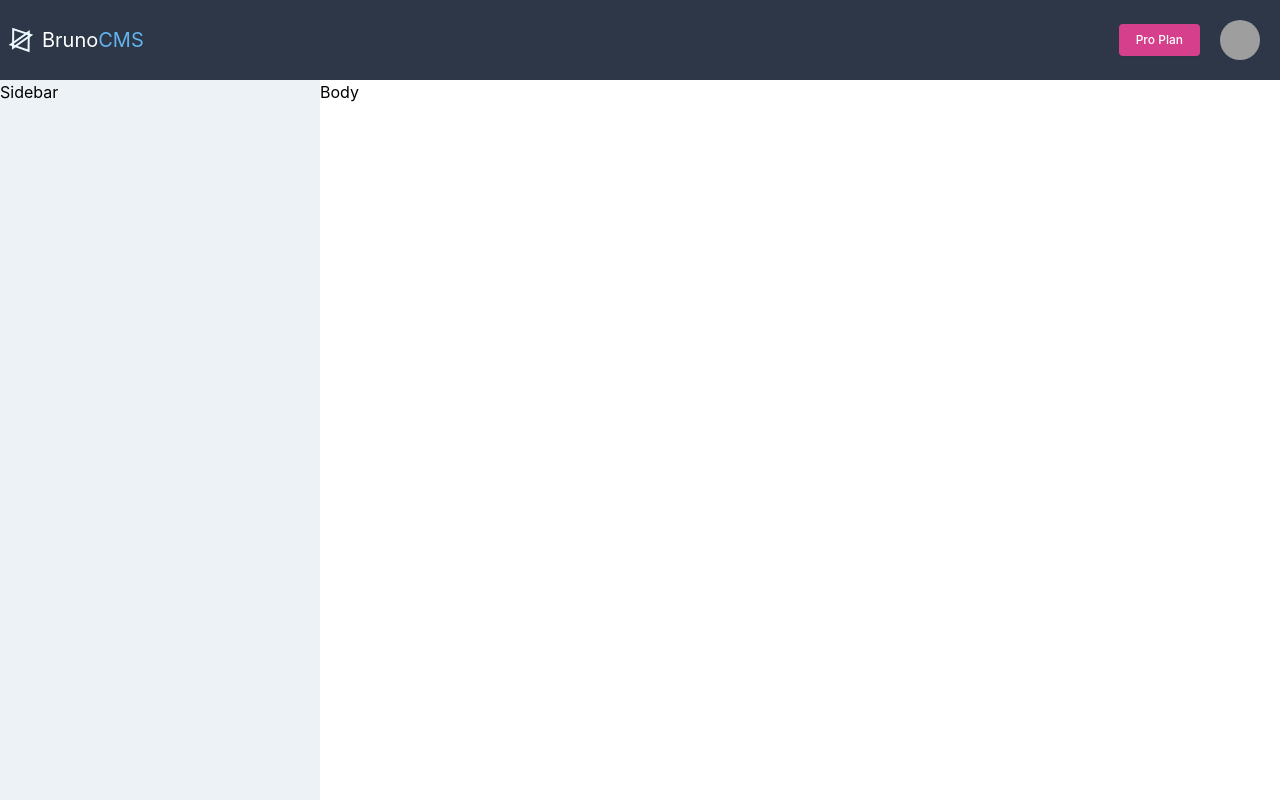
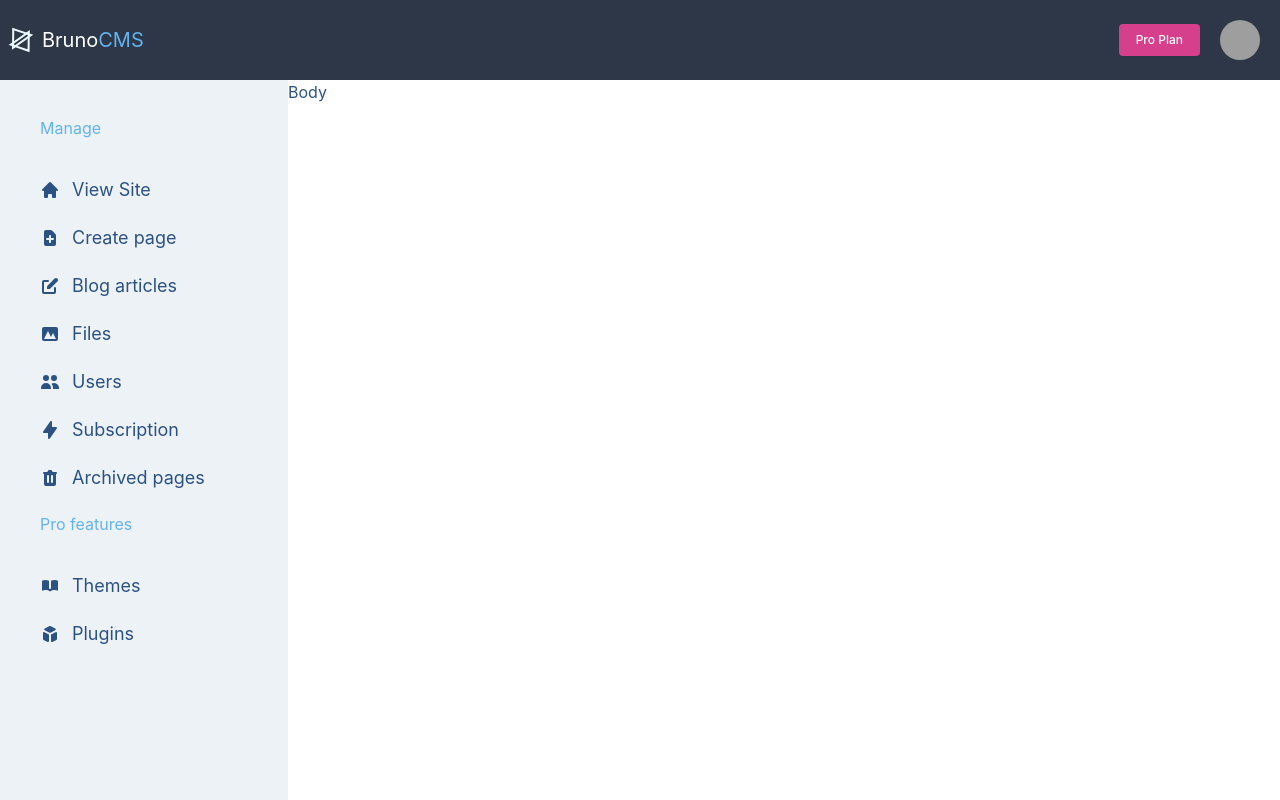
Before and after one commit to devbrunopaula/bruno-cms, a React (Create React App) app: page / in a window 1280 px wide. Built offline with nearby package versions, Linux system fonts and the light colour scheme; grey boxes are pictures that could not be loaded.

Commit message:
adds links to the sidebar

```diff
--- a/src/components/Layout/index.jsx
+++ b/src/components/Layout/index.jsx
@@ -8,8 +8,8 @@ const LayoutRc = () => {
 			<div>
 				<HeaderComp />
 			</div>
-			<div className=' test1 flex flex-row  layout_sidebar_body '>
-				<div className='sidebar hidden w-1/4 md:block'>
+			<div className='flex flex-row  layout_sidebar_body '>
+				<div className='sidebar  hidden w-72  md:block'>
 					<Sidebar />
 				</div>
 				<div>Body</div>
--- /dev/null
+++ b/src/components/Sidebar/SideBarItems.jsx
@@ -0,0 +1,18 @@
+import React from 'react'
+import bubble from '../../assets/images/Ellipse.png'
+
+function SideBarItems({Icon, title, show}) {
+	return (
+		<div className='flex mb-5 items-center'>
+			<div className='mr-3'>
+				<Icon className='h-5 w-5 text-blue-primary ' />
+			</div>
+			<div className='w-36 text-lg'>{title}</div>
+			<div className='flex items-center justify-end '>
+				{show ? <img src={bubble} alt={`${title}`} /> : ''}
+			</div>
+		</div>
+	)
+}
+
+export default SideBarItems
--- a/src/components/Sidebar/Sidebar.jsx
+++ b/src/components/Sidebar/Sidebar.jsx
@@ -1,10 +1,62 @@
-import React from 'react'
+import React, {useState} from 'react'
+import {
+	HomeIcon,
+	DocumentAddIcon,
+	PencilAltIcon,
+	PhotographIcon,
+	UsersIcon,
+	LightningBoltIcon,
+	TrashIcon,
+	BookOpenIcon,
+	CubeIcon,
+	ChartBarIcon,
+} from '@heroicons/react/solid'
+
 import './sidebar.scss'
+import SideBarItems from './SideBarItems'
+
+const ManageLinks = [
+	{icon: HomeIcon, title: 'View Site'},
+	{icon: DocumentAddIcon, title: 'Create page'},
+	{icon: PencilAltIcon, title: 'Blog articles'},
+	{icon: PhotographIcon, title: 'Files'},
+	{icon: UsersIcon, title: 'Users'},
+	{icon: LightningBoltIcon, title: 'Subscription'},
+	{icon: TrashIcon, title: 'Archived pages'},
+]
+
+const ProFeatures = [
+	{icon: BookOpenIcon, title: 'Themes'},
+	{icon: CubeIcon, title: 'Plugins'},
+	// {icon: ChartBarIcon, title: 'Plugins'},
+]
 
 function Sidebar() {
+	const [show, setShow] = useState(false)
 	return (
-		<div className=''>
-			<h4>Sidebar</h4>
+		<div className='ml-10 mt-9'>
+			<h4 className='mb-9 text-blue-light'>Manage</h4>
+			<div className='flex flex-row items-center'>
+				<div className='flex flex-col w-full'>
+					{ManageLinks &&
+						ManageLinks.map(link => (
+							<SideBarItems
+								Icon={link.icon}
+								title={link.title}
+								status={show}
+							/>
+						))}
+					<h4 className='mb-9 text-blue-light'>Pro features</h4>
+					{ProFeatures &&
+						ProFeatures.map(link => (
+							<SideBarItems
+								Icon={link.icon}
+								title={link.title}
+								status={show}
+							/>
+						))}
+				</div>
+			</div>
 		</div>
 	)
 }
--- a/src/components/Sidebar/sidebar.scss
+++ b/src/components/Sidebar/sidebar.scss
@@ -3,3 +3,7 @@
 .sidebar {
 	background: $sideBar_bg;
 }
+
+.test1 {
+	border: solid green;
+}
--- a/src/index.js
+++ b/src/index.js
@@ -1,6 +1,6 @@
 import React from 'react'
 import ReactDOM from 'react-dom'
-import './index.scss'
+import './styles/global.scss'
 import App from './App'
 import reportWebVitals from './reportWebVitals'
 
--- a/src/index.scss
+++ /dev/null
@@ -1,18 +0,0 @@
-/* ./src/index.css */
-@tailwind base;
-@tailwind components;
-@tailwind utilities;
-
-body {
-	margin: 0;
-	font-family: -apple-system, BlinkMacSystemFont, 'Segoe UI', 'Roboto',
-		'Oxygen', 'Ubuntu', 'Cantarell', 'Fira Sans', 'Droid Sans',
-		'Helvetica Neue', sans-serif;
-	-webkit-font-smoothing: antialiased;
-	-moz-osx-font-smoothing: grayscale;
-}
-
-code {
-	font-family: source-code-pro, Menlo, Monaco, Consolas, 'Courier New',
-		monospace;
-}
--- a/src/styles/_colors.scss
+++ b/src/styles/_colors.scss
@@ -1,2 +1,3 @@
 $blue: #114bc0;
 $sideBar_bg: #edf2f7;
+$primaryFontColor: #2c5282;
--- a/src/styles/global.scss
+++ b/src/styles/global.scss
@@ -0,0 +1,20 @@
+/* ./src/index.css */
+@tailwind base;
+@tailwind components;
+@tailwind utilities;
+@import './colors';
+
+body {
+	margin: 0;
+	font-family: -apple-system, BlinkMacSystemFont, 'Segoe UI', 'Roboto',
+		'Oxygen', 'Ubuntu', 'Cantarell', 'Fira Sans', 'Droid Sans',
+		'Helvetica Neue', sans-serif;
+	-webkit-font-smoothing: antialiased;
+	-moz-osx-font-smoothing: grayscale;
+	color: $primaryFontColor;
+}
+
+code {
+	font-family: source-code-pro, Menlo, Monaco, Consolas, 'Courier New',
+		monospace;
+}
--- a/tailwind.config.js
+++ b/tailwind.config.js
@@ -11,6 +11,7 @@ module.exports = {
 				DEFAULT: '#1fb6ff',
 				navBlue: '#2D3748',
 				dark: '#009eeb',
+				primary: '#2C5282',
 			},
 			pink: {
 				light: '#D53F8C',
```
Also changed, not shown: src/assets/images/Ellipse.png (added).
